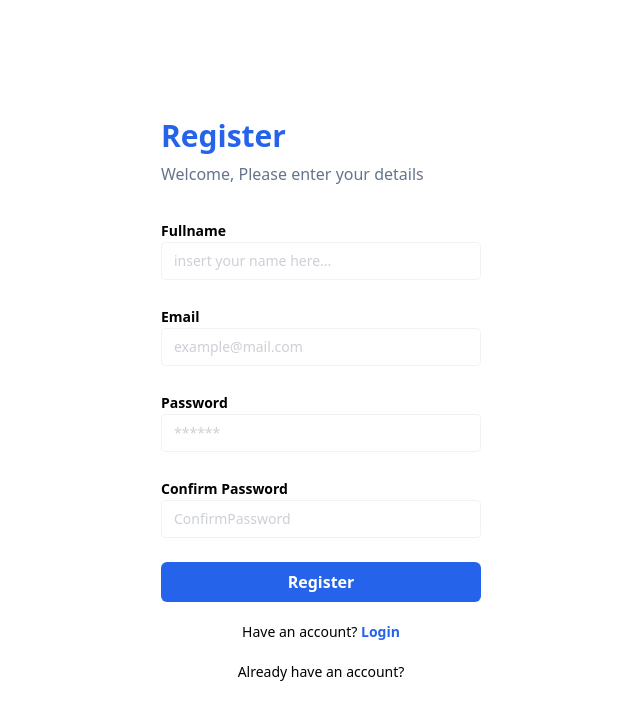
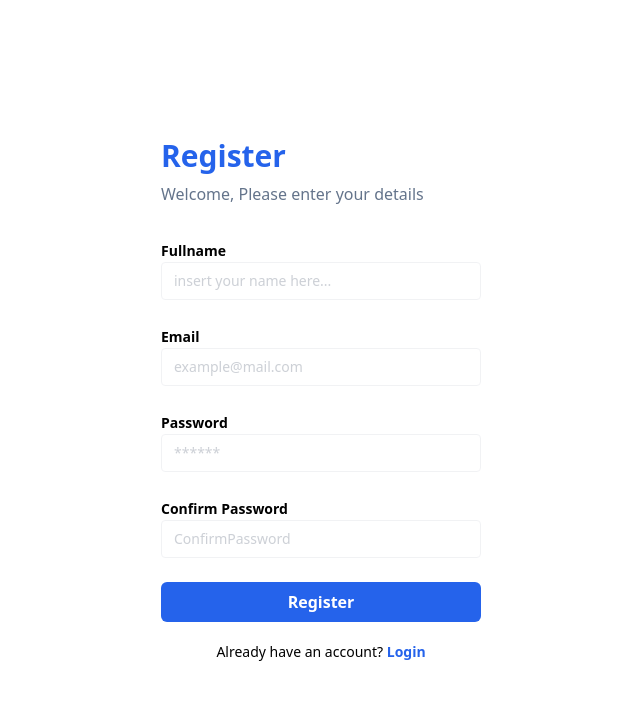
Before and after one commit to TotoRohimin/login-page-react, a React (Vite) app in the folder my-react-app/: page /register in a window 1280 px wide. Shown: the top 720 px of the page, without its empty margins (319-959 px from the left). Built offline with nearby package versions, Linux system fonts and the light colour scheme.

Commit message:
Update register.jsx

```diff
--- a/my-react-app/src/Pages/register.jsx
+++ b/my-react-app/src/Pages/register.jsx
@@ -1,17 +1,10 @@
 import AuthLayout from "../Components/Layouts/AuthLayouts";
 import FormRegister from "../Components/Fragments/FormRegister";
-import { Link } from "react-router-dom";
 
 const RegisterPage = () => {
   return (
-    <AuthLayout title="Register">
+    <AuthLayout title="Register" type="register">
       <FormRegister />
-      <p className="text-sm mt-5 text-center">
-        Have an account?{" "}
-        <Link to="/login" className="font-bold text-blue-600">
-          Login
-        </Link>
-      </p>
     </AuthLayout>
   );
 };
```
